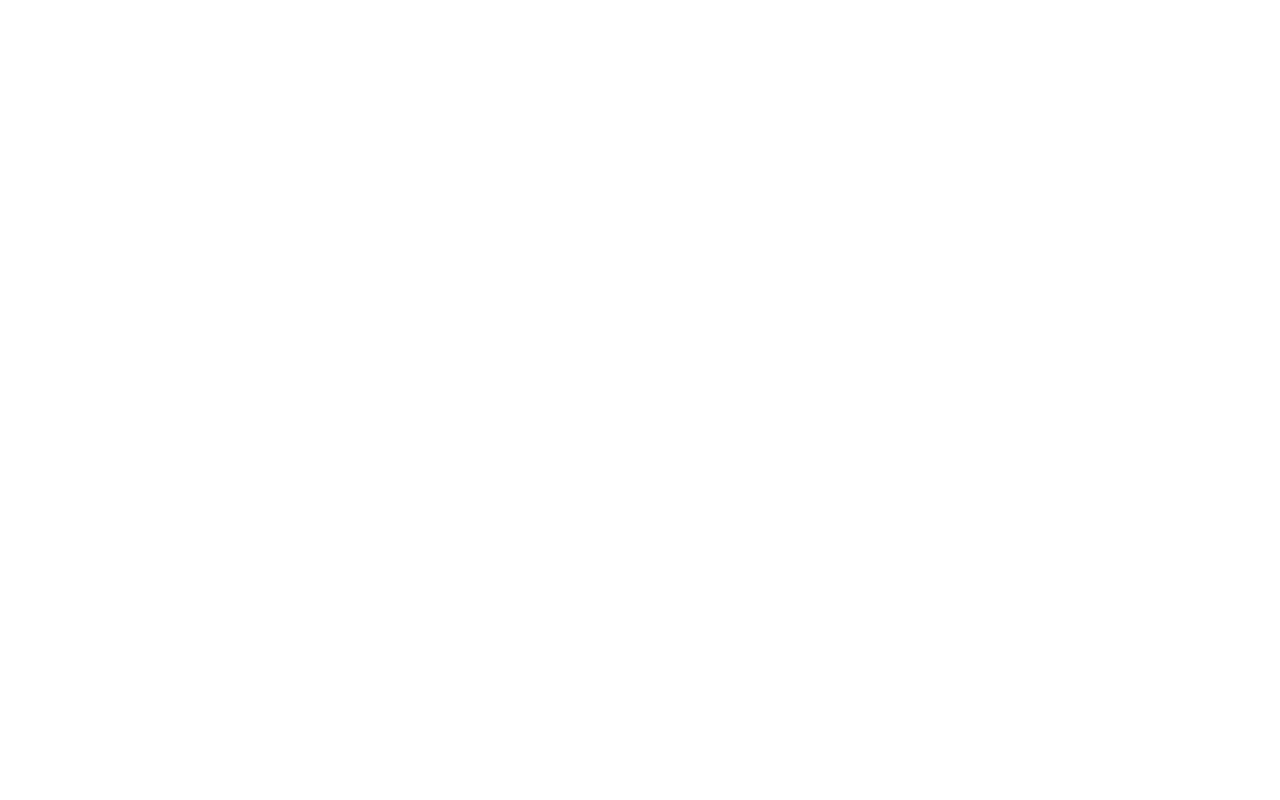
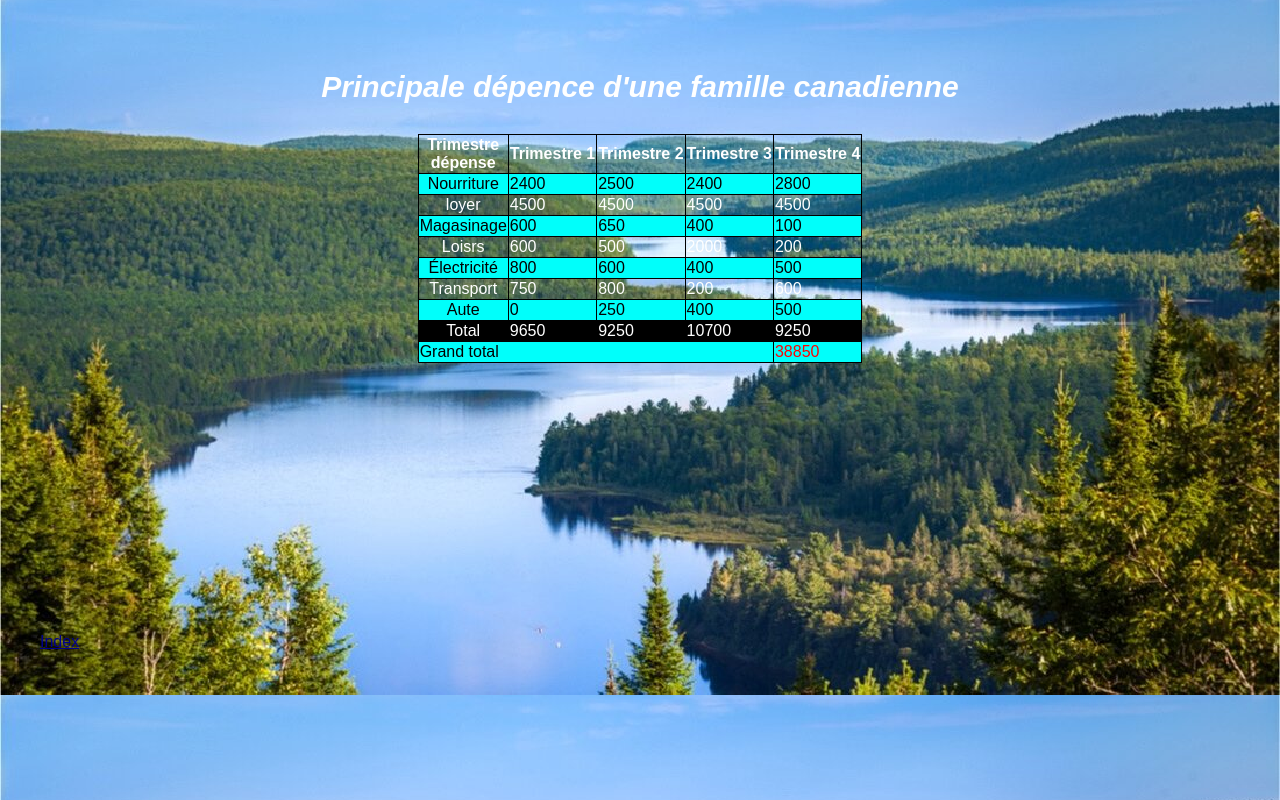
Before and after one commit to Benny-Pilon/labo-3, a plain HTML site: page exercice 2.html in a window 1280 px wide. Drawn offline with Linux system fonts and the light colour scheme.

Commit message:
continuiter 1

```diff
--- a/exercice 2.html
+++ b/exercice 2.html
@@ -0,0 +1,125 @@
+<!DOCTYPE html>
+<html lang="en">
+
+<head>
+    <meta charset="UTF-8">
+    <meta name="viewport" content="width=device-width, initial-scale=1.0">
+    <title>Depence canadienne</title>
+    <style>
+        body {
+            background-image: url("Image/parc-mauricie_1.jpg");
+            background-position: center;
+            background-size: cover;
+            image-rendering: pixelated;
+            padding: 32px;
+            font-family:Arial, Helvetica, sans-serif ;
+        }
+        tr:nth-child(even) {
+     background-color: rgb(0, 255, 251);
+
+        }
+        table, td, th {
+            border-width: 1px;
+            border-style: solid;
+            border-color: black;
+            margin: auto;
+            border-collapse: collapse;
+
+        }
+        tr:nth-child(odd) {
+        color: white;
+
+
+        }
+        td:nth-child(1) {
+     text-align: center;
+        }
+
+
+
+        tr:nth-child(9) {
+        color: white;
+            background-color: black;
+
+        }
+
+    </style>
+</head>
+
+<body>
+    <p style="text-align: center; font-size: 30px;  color: white;"><i><b>Principale dépence
+                d'une famille canadienne</b></i></p>
+    <table>
+        <tr>
+            <th>Trimestre <br> dépense</th>
+            <th>Trimestre 1</th>
+            <th>Trimestre 2</th>
+            <th>Trimestre 3</th>
+            <th>Trimestre 4</th>
+        </tr>
+        <tr>
+            <td>Nourriture</td>
+            <td>2400</td>
+            <td>2500</td>
+            <td>2400</td>
+            <td>2800</td>
+        </tr>
+        <tr>
+            <td>loyer</td>
+            <td>4500</td>
+            <td>4500</td>
+            <td>4500</td>
+            <td>4500</td>
+        </tr>
+        <tr>
+            <td>Magasinage</td>
+            <td>600</td>
+            <td>650</td>
+            <td>400</td>
+            <td>100</td>
+        </tr>
+        <tr>
+            <td>Loisrs</td>
+            <td>600</td>
+            <td>500</td>
+            <td>2000</td>
+            <td>200</td>
+        </tr>
+        <tr>
+            <td>Électricité</td>
+            <td>800</td>
+            <td>600</td>
+            <td>400</td>
+            <td>500</td>
+        </tr>
+        <tr>
+            <td>Transport</td>
+            <td>750</td>
+            <td>800</td>
+            <td>200</td>
+            <td>600</td>
+        </tr>
+        <tr>
+            <td>Aute</td>
+            <td>0</td>
+            <td>250</td>
+            <td>400</td>
+            <td>500</td>
+        </tr>
+        <tr>
+            <td>Total</td>
+            <td>9650</td>
+            <td>9250</td>
+            <td>10700</td>
+            <td>9250</td>
+        </tr>
+        <tr>
+            <td colspan="4" style="text-align: left;">Grand total</td>
+            <td style="color: red;">38850</td>
+        </tr>
+    </table>
+    <br><br><br><br><br><br><br><br><br><br><br><br><br><br><br>
+    <a href="Index.html" target="_self" style="color: darkblue;">Index</a>
+</body>
+
+</html>
```
Also changed, not shown: Index.html (+20 -0 lines), Image/parc-mauricie_1.jpg (added).
